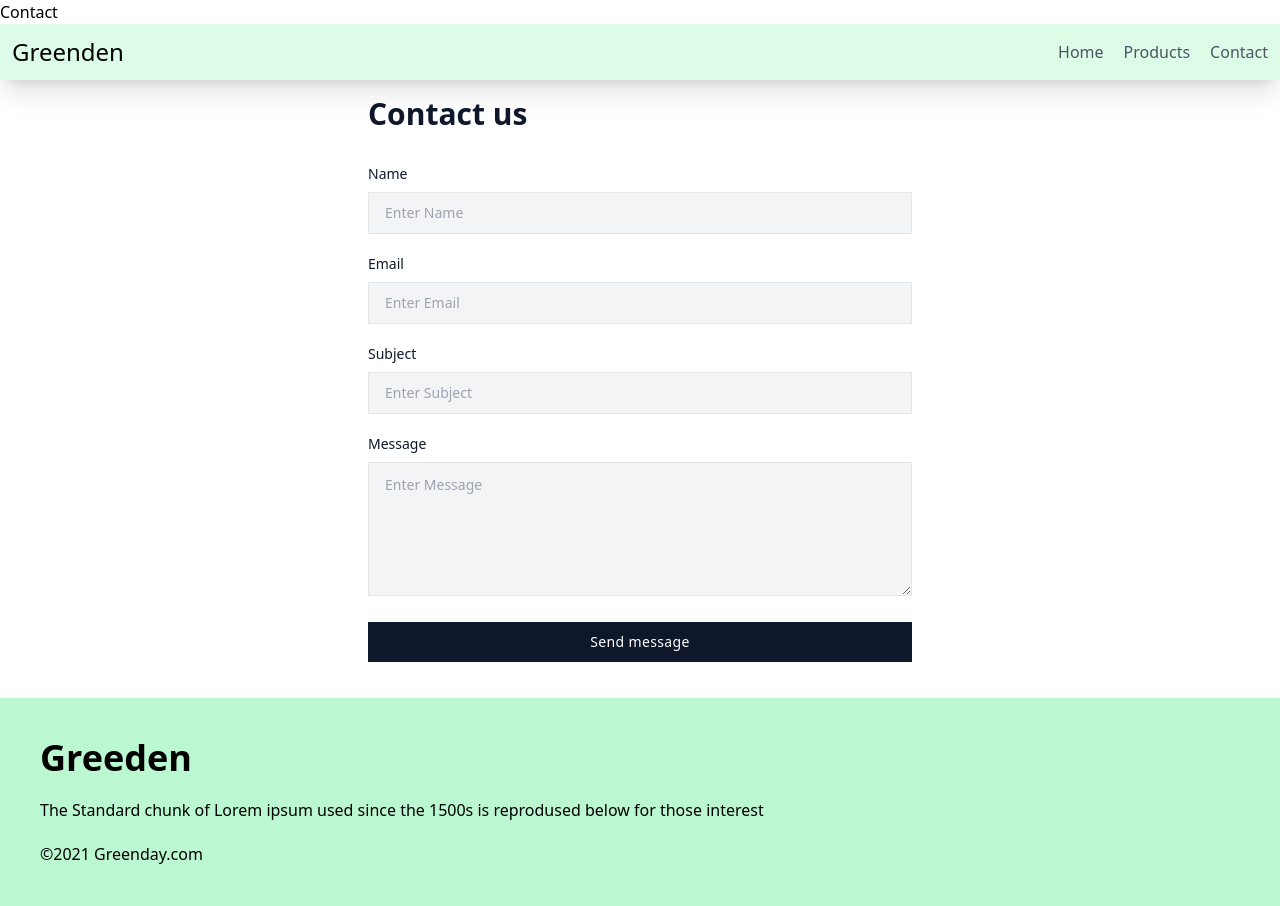
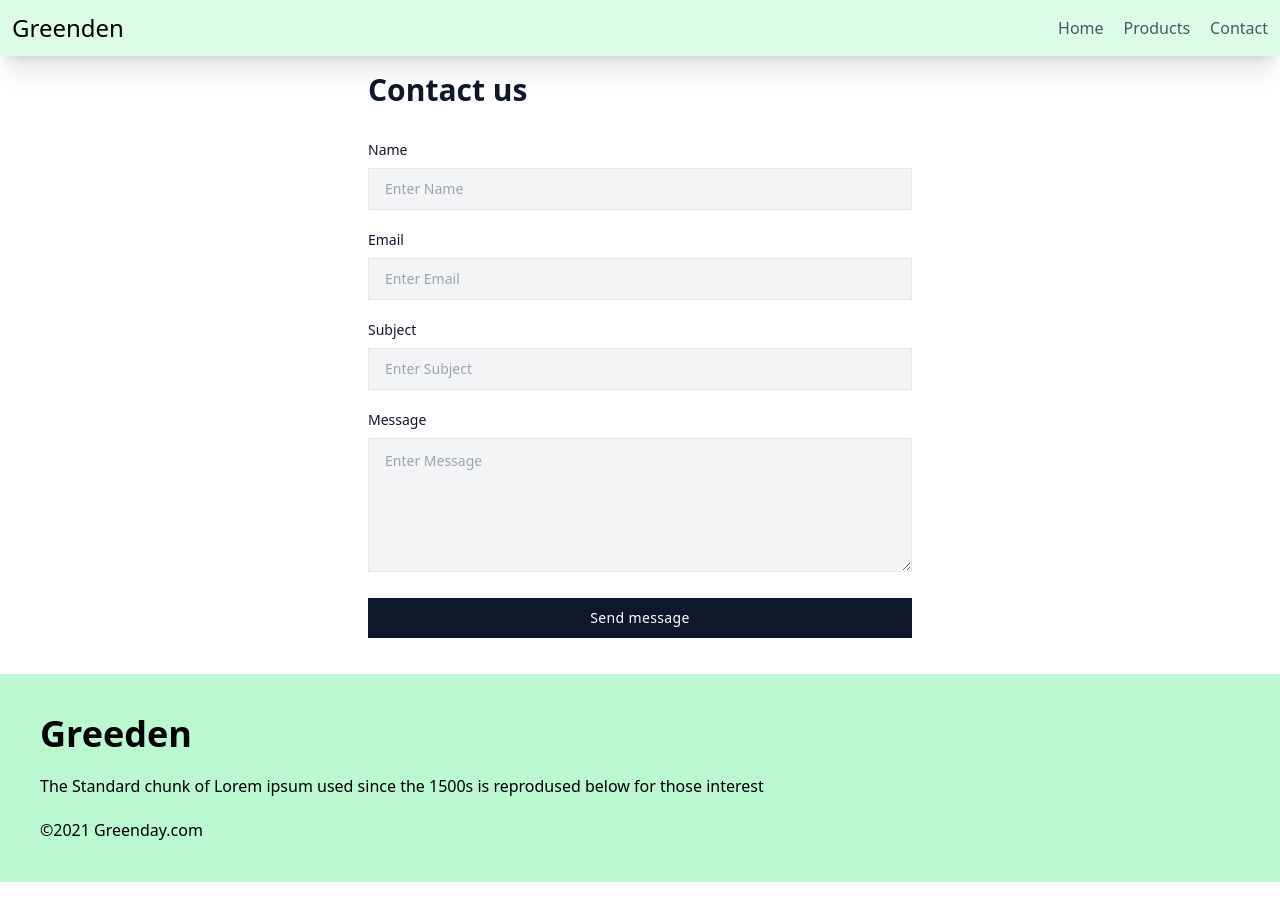
Before and after one commit to melroy-leo/roy.github.io, a website: page Tailwindcss/contact.html in a window 1280 px wide. After the commit the page ends 882 px from the top, so only its background shows below. Drawn offline with nearby package versions, Linux system fonts and the light colour scheme.

Commit message:
chenges contact name

```diff
--- a/Tailwindcss/contact.html
+++ b/Tailwindcss/contact.html
@@ -10,7 +10,6 @@
 </head>
 
 <body class="m-0">
-       <a class="head-one__contact" href="contact.html">Contact</a>
     <!--Responsive Navigation Bar-->
     <nav class="bg-green-100 p-3 flex justify-between items-center shadow-xl sticky top-0 z-10">
         <h1 class="text-2xl ">Greenden</h1>
```
Also changed, not shown: Tailwindcss/product.html (+1 -1 lines).
